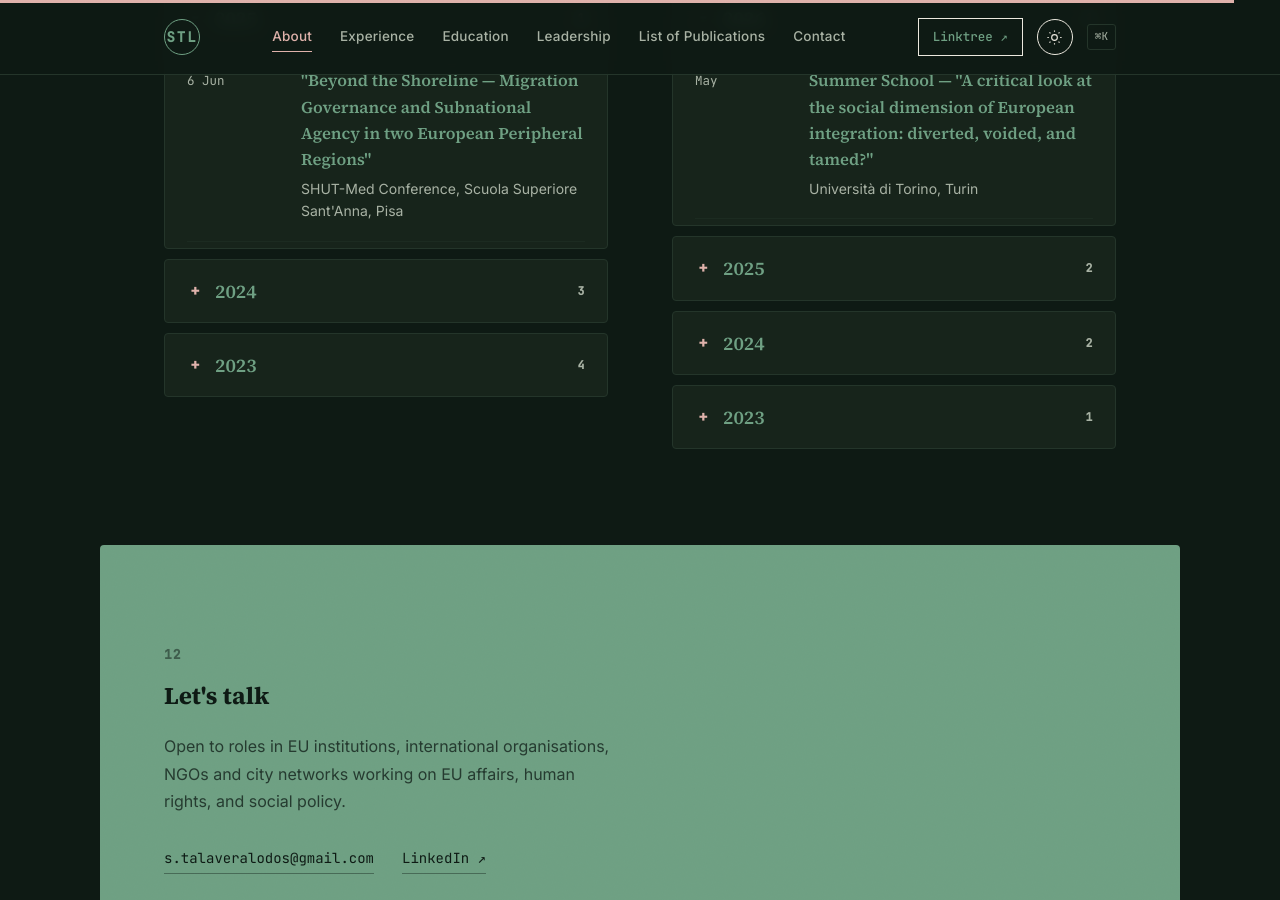
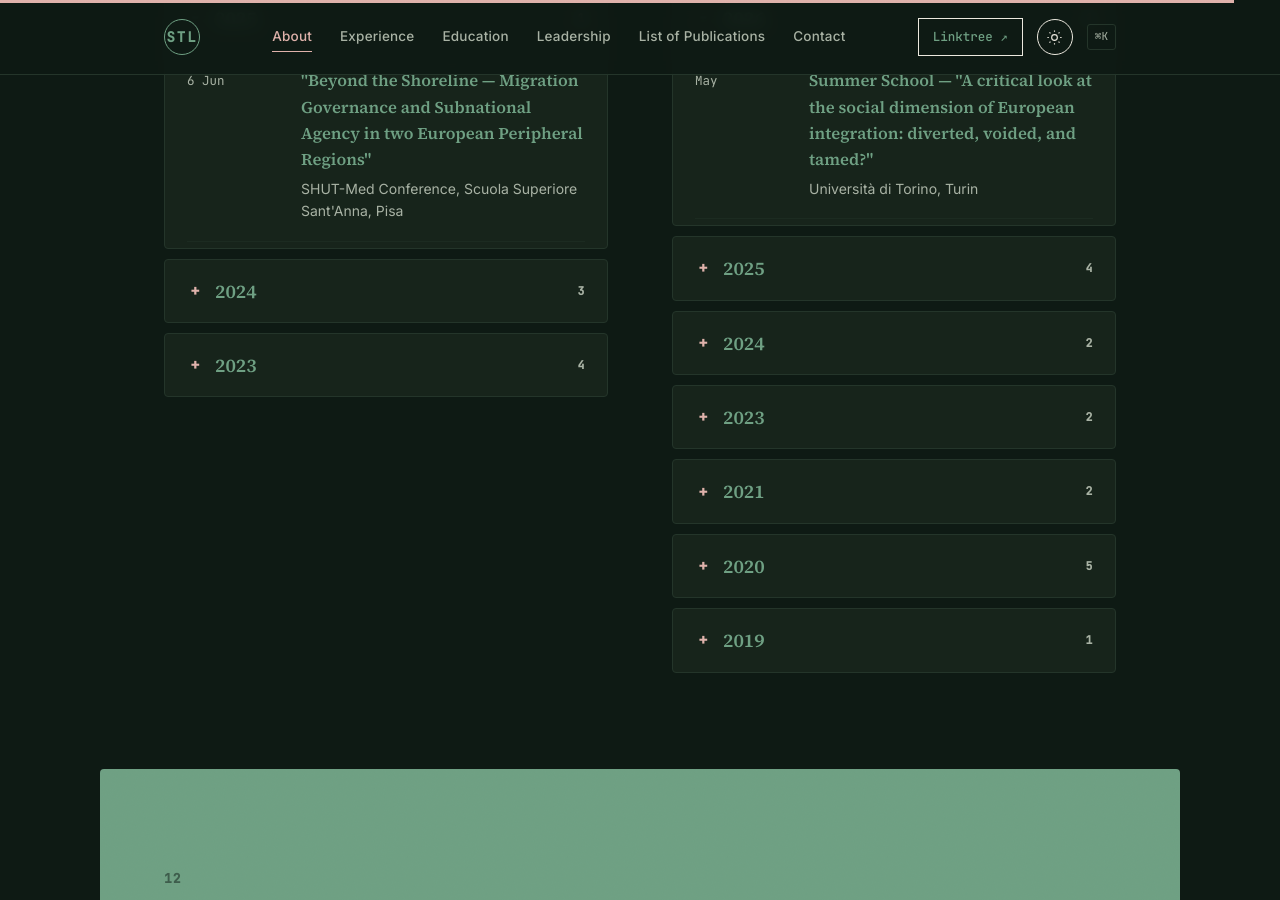
Before and after one commit to stalaveralodos-ux/s.talaveralodos, a Jekyll site: the page built from index.html, in a window 1280 px wide and 900 px high, scrolled down 9522 px. Built offline with Jekyll 4.4.1, drawn with Linux system fonts in a browser that asks for light colours.

Commit message:
Modify course counts and add new course details
Updated course counts for various years and added new course entries for 2021, 2020, and 2019.

```diff
--- a/_includes/sections/courses.html
+++ b/_includes/sections/courses.html
@@ -1,11 +1,10 @@
-  <!-- ===== Selected Courses, Training & Funding Preparation ===== -->
+ <!-- ===== Selected Courses, Training & Funding Preparation ===== -->
   <section id="courses" class="section courses reveal">
     <div class="section-head">
       <span class="section-num">{{ include.num }}</span>
       <h2>Selected Courses &amp; Training</h2>
     </div>
     <div class="accordion-list">
-
       <details class="accordion-year" open>
         <summary><span>2026</span><span class="accordion-count">1</span></summary>
         <div class="accordion-body">
@@ -18,9 +17,8 @@
           </div>
         </div>
       </details>
-
       <details class="accordion-year">
-        <summary><span>2025</span><span class="accordion-count">2</span></summary>
+        <summary><span>2025</span><span class="accordion-count">4</span></summary>
         <div class="accordion-body">
           <div class="exp-item">
             <div class="exp-when">July</div>
@@ -36,9 +34,22 @@
               <p>European Law and Governance School (ELGS), Athens</p>
             </div>
           </div>
+          <div class="exp-item">
+            <div class="exp-when">July</div>
+            <div class="exp-what">
+              <h3>El nuevo pacto europeo sobre migración y asilo: la dimensión transfronteriza y los derechos</h3>
+              <p>UIK</p>
+            </div>
+          </div>
+          <div class="exp-item">
+            <div class="exp-when">January</div>
+            <div class="exp-what">
+              <h3>Claves para comprender las migraciones en Tenerife</h3>
+              <p>Universidad de La Laguna</p>
+            </div>
+          </div>
         </div>
       </details>
-
       <details class="accordion-year">
         <summary><span>2024</span><span class="accordion-count">2</span></summary>
         <div class="accordion-body">
@@ -58,9 +69,8 @@
           </div>
         </div>
       </details>
-
       <details class="accordion-year">
-        <summary><span>2023</span><span class="accordion-count">1</span></summary>
+        <summary><span>2023</span><span class="accordion-count">2</span></summary>
         <div class="accordion-body">
           <div class="exp-item">
             <div class="exp-when">July</div>
@@ -69,8 +79,88 @@
               <p>Koç University, Istanbul</p>
             </div>
           </div>
+          <div class="exp-item">
+            <div class="exp-when">December</div>
+            <div class="exp-what">
+              <h3>El ordenamiento jurídico de la Unión Europea y su relación con el Derecho interno</h3>
+              <p>European Documentation Centre Seville</p>
+            </div>
+          </div>
         </div>
       </details>
-
+      <details class="accordion-year">
+        <summary><span>2021</span><span class="accordion-count">2</span></summary>
+        <div class="accordion-body">
+          <div class="exp-item">
+            <div class="exp-when">June</div>
+            <div class="exp-what">
+              <h3>Agentes de prevención de la islamofobia y discriminación por motivos religiosos</h3>
+              <p>Fundación La Merced Migraciones</p>
+            </div>
+          </div>
+          <div class="exp-item">
+            <div class="exp-when">May</div>
+            <div class="exp-what">
+              <h3>"WE CAN: Understand and counter hate speech"</h3>
+              <p>Facing Facts</p>
+            </div>
+          </div>
+        </div>
+      </details>
+      <details class="accordion-year">
+        <summary><span>2020</span><span class="accordion-count">5</span></summary>
+        <div class="accordion-body">
+          <div class="exp-item">
+            <div class="exp-when">December</div>
+            <div class="exp-what">
+              <h3>C1 Italiano</h3>
+              <p>Università per Stranieri di Siena</p>
+            </div>
+          </div>
+          <div class="exp-item">
+            <div class="exp-when">December</div>
+            <div class="exp-what">
+              <h3>El Laberinto de los Derechos Humanos y la Igualdad para las Mujeres en África</h3>
+              <p>Solidaridad Internacional — Nazioarteko Elkartasuna</p>
+            </div>
+          </div>
+          <div class="exp-item">
+            <div class="exp-when">November</div>
+            <div class="exp-what">
+              <h3>C1 CAE — Score 205</h3>
+              <p>Cambridge English</p>
+              <p class="exp-desc">Credential ID B3056639</p>
+            </div>
+          </div>
+          <div class="exp-item">
+            <div class="exp-when">October</div>
+            <div class="exp-what">
+              <h3>Certificado Verificado de edX: "Human Rights, Human Wrongs: Challenging Poverty, Vulnerability and Social Exclusion"</h3>
+              <p>edX</p>
+              <p class="exp-desc">Credential ID 03a4f74b99324cfc9a2bea6ee4fc018</p>
+            </div>
+          </div>
+          <div class="exp-item">
+            <div class="exp-when">August</div>
+            <div class="exp-what">
+              <h3>Certificado Profesional de edX: "Comparative Equality and Anti-Discrimination Law"</h3>
+              <p>edX</p>
+              <p class="exp-desc">Credential ID 23b59ab0fae34cfeb6465629a4a2e508 · <a href="https://courses.edx.org/certificates/23b59ab0fae34cfeb6465629a4a2e508" target="_blank" rel="noopener noreferrer">Show credential ↗</a></p>
+            </div>
+          </div>
+        </div>
+      </details>
+      <details class="accordion-year">
+        <summary><span>2019</span><span class="accordion-count">1</span></summary>
+        <div class="accordion-body">
+          <div class="exp-item">
+            <div class="exp-when">March</div>
+            <div class="exp-what">
+              <h3>Igualdad de oportunidades: aplicación práctica en el ámbito jurídico</h3>
+              <p>Instituto de la Mujer</p>
+            </div>
+          </div>
+        </div>
+      </details>
     </div>
   </section>
```
